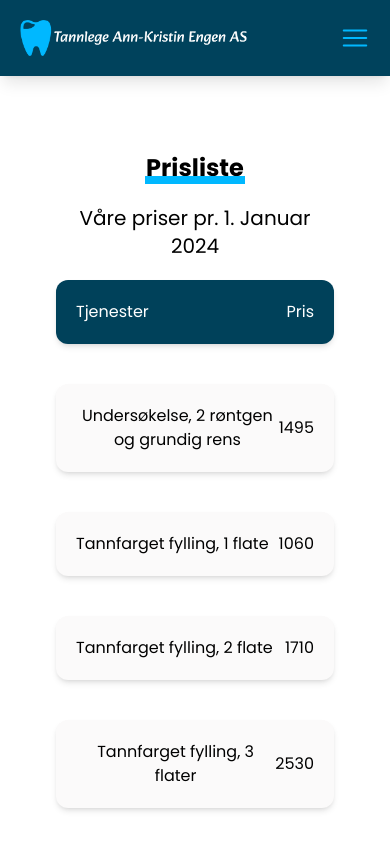
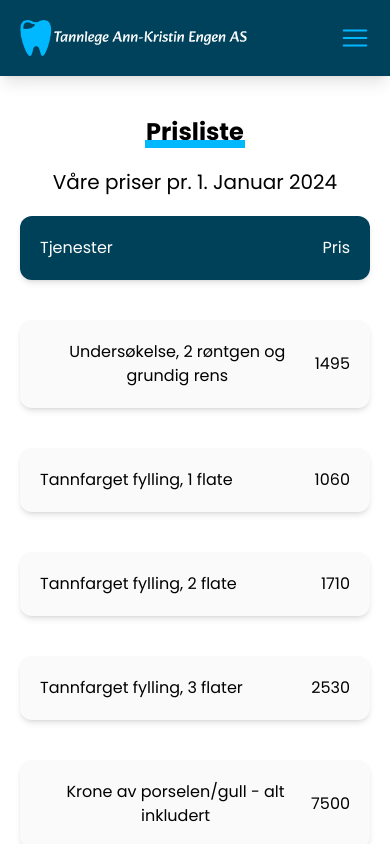
Before and after one commit to MastooraTurkmen/tannglege-engen-as, a Next.js app: page /Priser in a window 390 px wide. Shown: the top 844 px of the page. Built offline with nearby package versions, Linux system fonts and the light colour scheme; a web font is replaced by a local one.

Commit message:
changed some layouts :)

```diff
--- a/components/PricesHero.jsx
+++ b/components/PricesHero.jsx
@@ -5,7 +5,7 @@ import PricesComponent from "./PricesComponent";
 const PricesHero = () => {
   return (
     <>
-      <div className="flex m-14 flex-col justify-center text-center items-center text-black">
+      <div className="flex lg:m-14 m-5 flex-col justify-center text-center items-center text-black">
         <h1 className="md:text-3xl text-2xl font-bold">Prisliste</h1>
         <div className="bg-[#00B8FF] mt-[-8px] py-1 md:px-[60px] px-[50px] border-none"></div>
         <p className="md:m-10 m-5 text-xl md:text-2xl">
```
